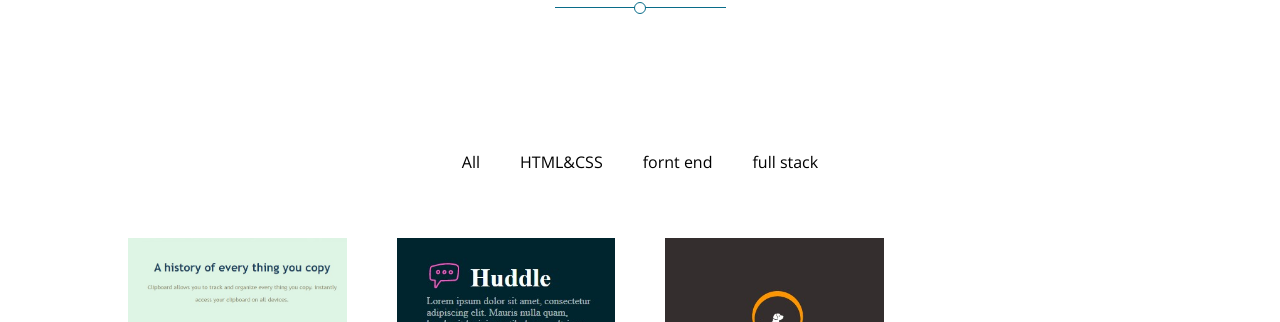
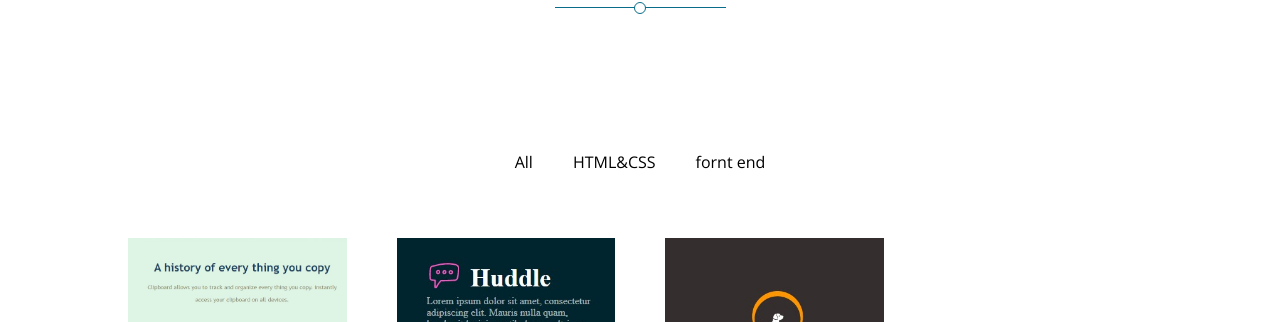
Before and after one commit to SamehElzamly/Portfolio, a plain HTML site: page index.html in a window 1280 px wide. Shown: the part 2340-2662 px from the top of the page. Drawn offline with nearby package versions, Linux system fonts and the light colour scheme.

Commit message:
Update index.html

```diff
--- a/index.html
+++ b/index.html
@@ -123,7 +123,6 @@
                 <li>All</li>
                 <li>HTML&CSS</li>
                 <li>fornt end</li>
-                <li>full stack</li>
             </ul>
             <div class="work container">
                 <div>
```
